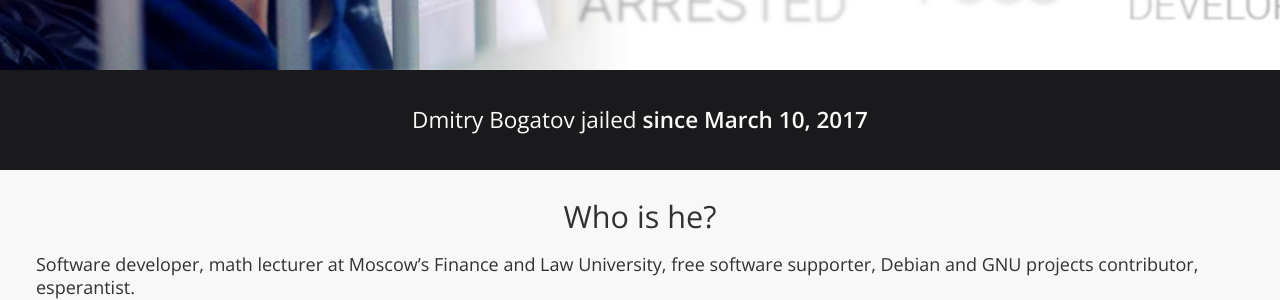
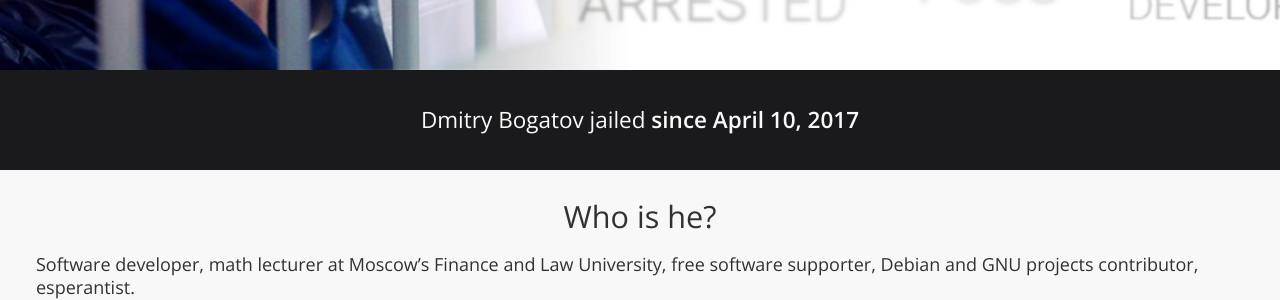
Before and after one commit to komachi/freebogatov.xyz, a Jekyll site: the page built from en/index.html, in a window 1280 px wide and 900 px high, scrolled down 314 px. Shown: the part 156-456 px from the top of the window. Built offline with Jekyll 4.4.1, drawn with Linux system fonts in a browser that asks for light colours.

Commit message:
Arrest month fixed

```diff
--- a/en/index.html
+++ b/en/index.html
@@ -17,7 +17,7 @@ hashtag: freeBogatov
   <main id="content">
     <article>
       <section>
-        <h1 class="subject-main">Dmitry Bogatov jailed <strong>since March 10, 2017</strong></h1>
+        <h1 class="subject-main">Dmitry Bogatov jailed <strong>since April 10, 2017</strong></h1>
         <div class="about">
           <div class="container">
             <div class="row">
```
